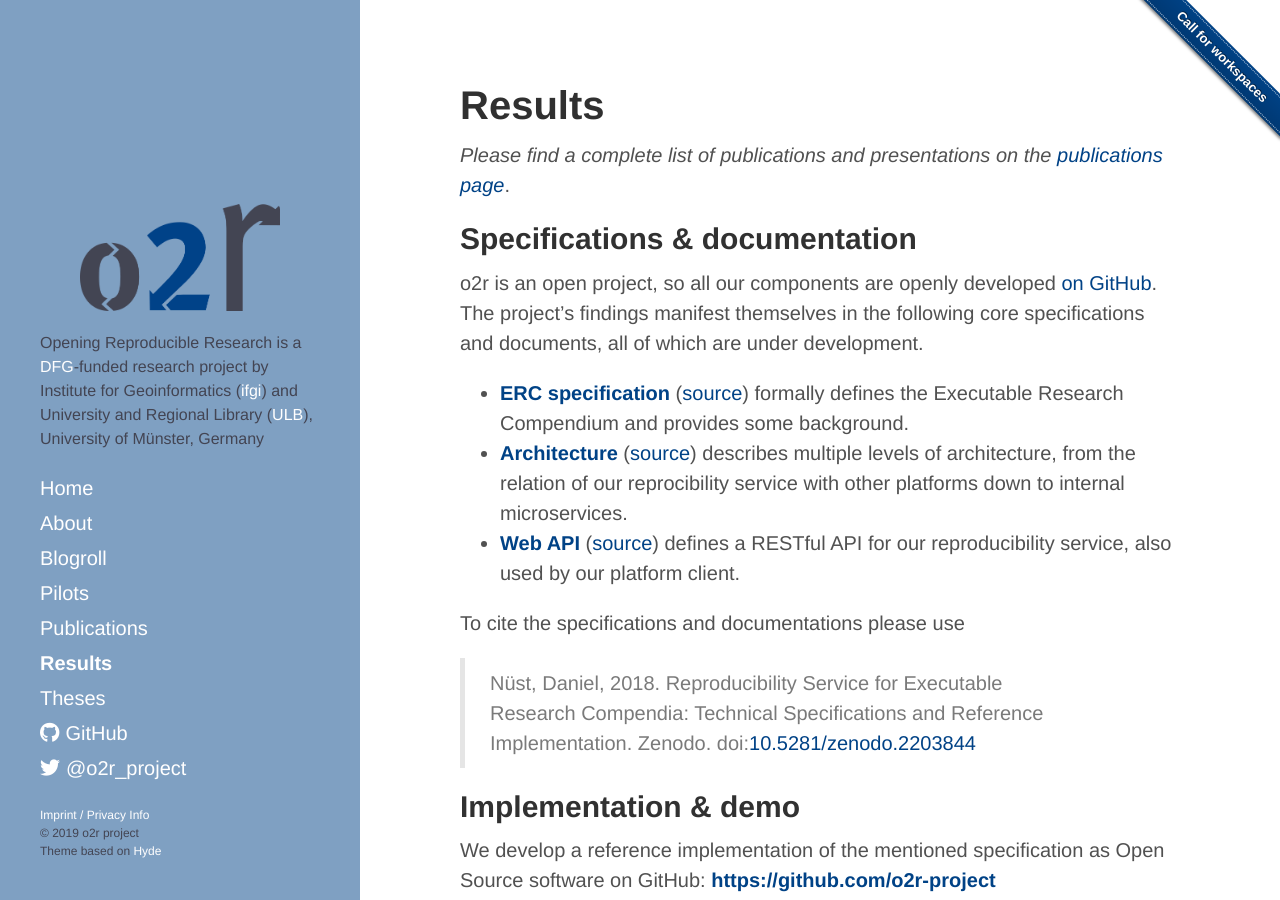
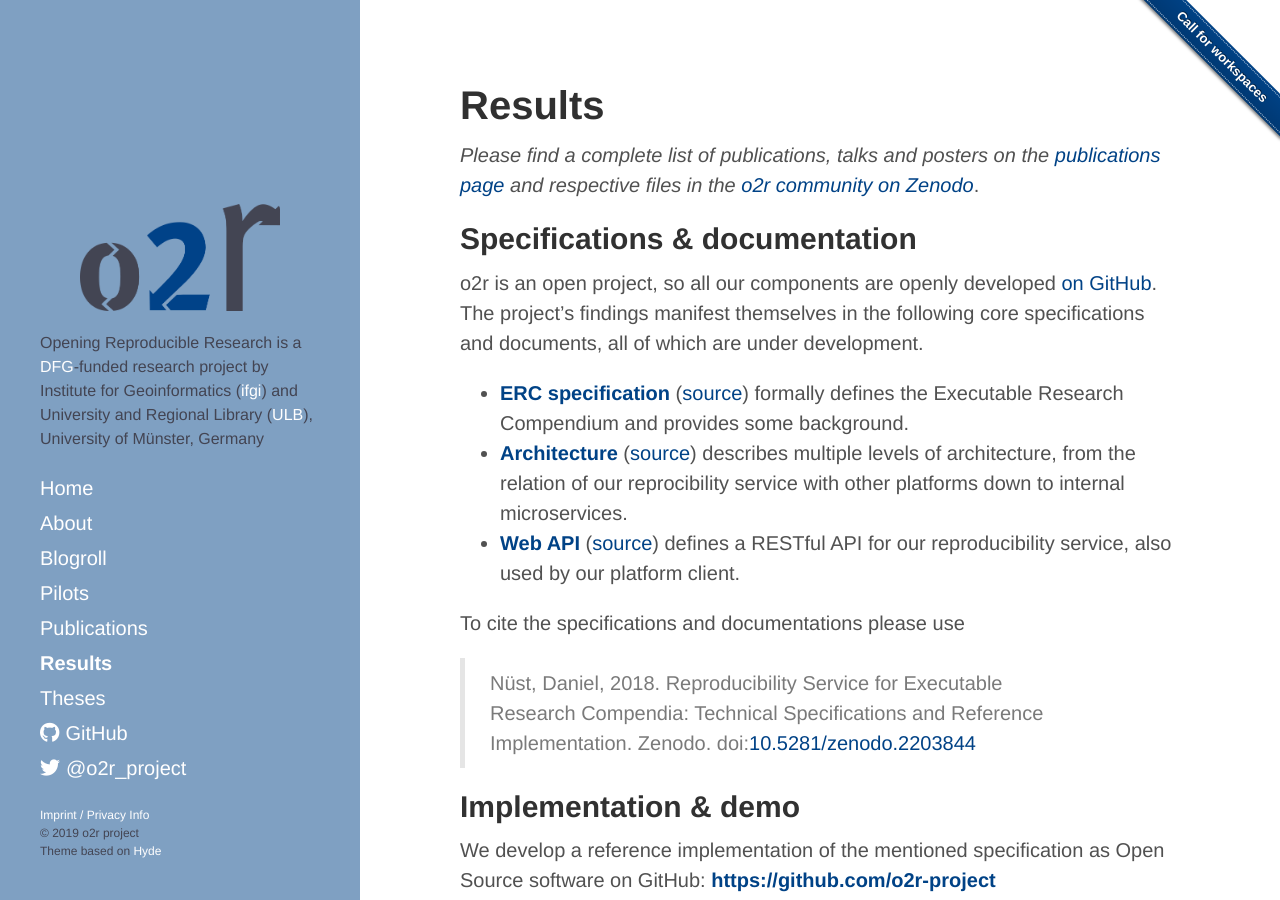
Before and after one commit to o2r-project/o2r-project.github.io, a Jekyll site: the page built from results.md, in a window 1280 px wide and 900 px high. Built offline with Jekyll 4.4.1, drawn with Linux system fonts in a browser that asks for light colours; nearby versions of some CDN libraries.

Commit message:
mention Zenodo community on results page

```diff
--- a/results.md
+++ b/results.md
@@ -4,7 +4,7 @@ title: Results
 description: Project results
 ---
 
-_Please find a complete list of publications and presentations on the [publications page](/publications)_.
+_Please find a complete list of publications, talks and posters on the [publications page](/publications) and respective files in the [o2r community on Zenodo](https://zenodo.org/communities/o2r/)_.
 
 ## Specifications & documentation
 
```
